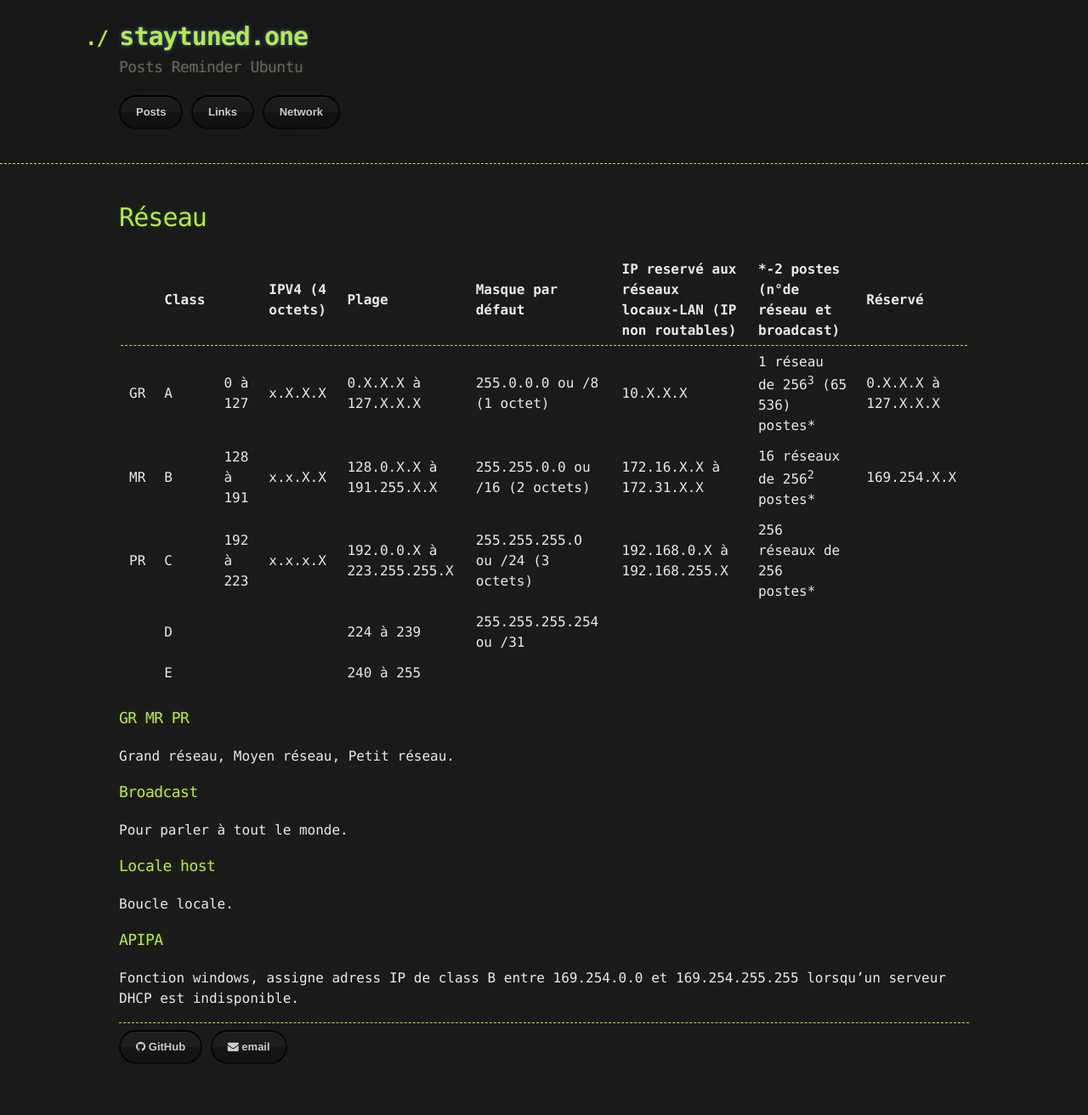
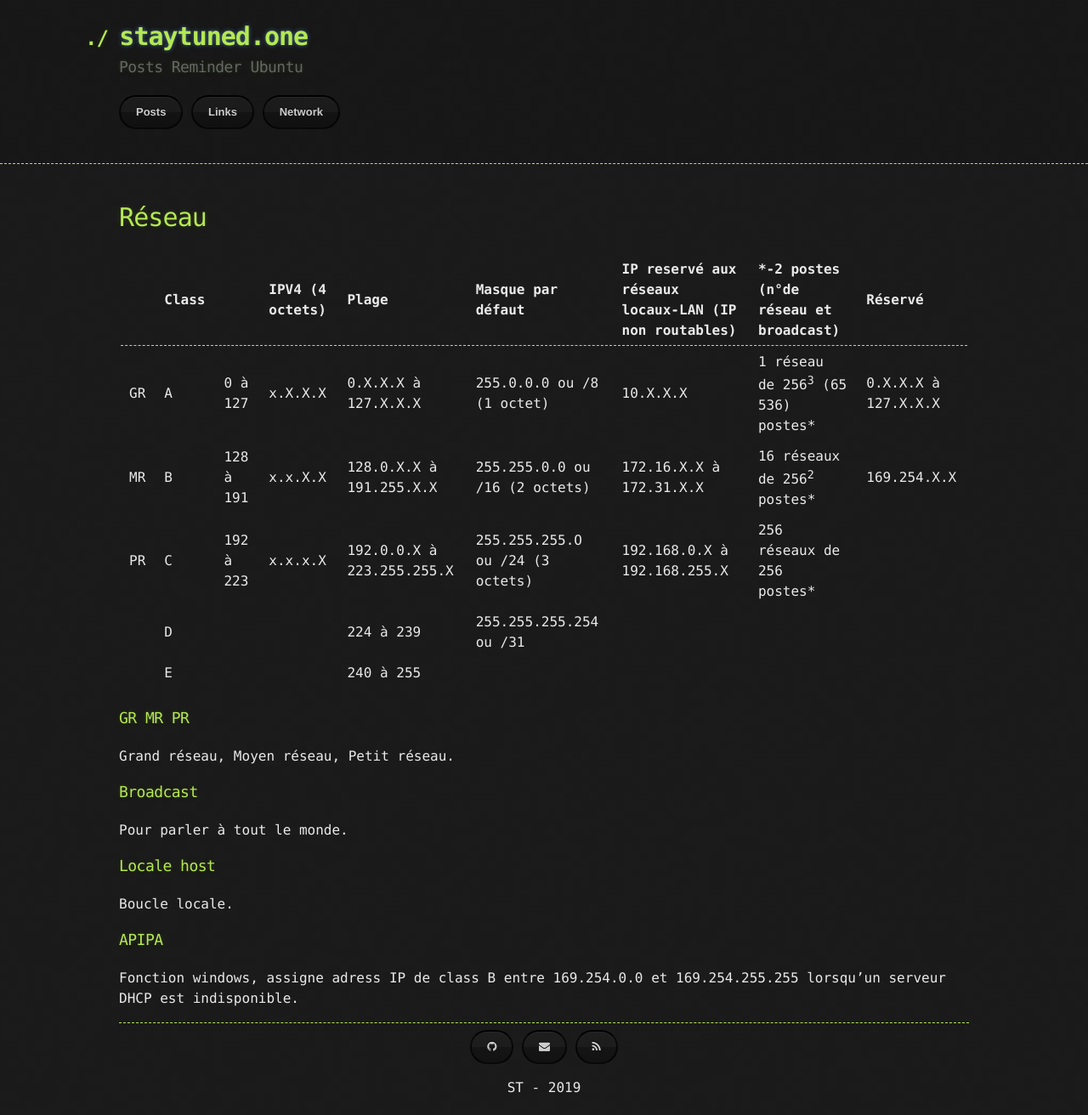
Before and after one commit to staytuned4/staytuned4.github.io, a Jekyll site: the page built from ip.md, in a window 1280 px wide. Shown: the whole page at 85% size. Built offline with Jekyll 4.4.1, drawn with Linux system fonts in a browser that asks for light colours; nearby versions of some CDN libraries; before the commit the page ends 1272 px from its top, so only the background shows below that.

Commit message:
Add files via upload

```diff
--- a/_includes/footer.html
+++ b/_includes/footer.html
@@ -1,12 +1,21 @@
-<hr></hr>
+<hr>
+
+<div class="pagination">
 {% if site.github_username %}
     <a href="https://github.com/{{ site.github_username }}" class="btn">
-      <i class="fa fa-github"></i> GitHub
-    </a>
+      <i class="fa fa-github"></i></a>
 {% endif %}
 
 {% if site.email %}
     <a href="mailto:{{ site.email }}" class="btn">
-      <i class="fa fa-envelope"></i> email
-    </a>
+      <i class="fa fa-envelope"></i></a>
 {% endif %}
+
+{% if site.email %}
+    <a href="" class="btn">
+      <i class="fa fa-rss"></i></a>
+{% endif %}
+
+<p>ST - 2019</p>
+
+</div>
```
